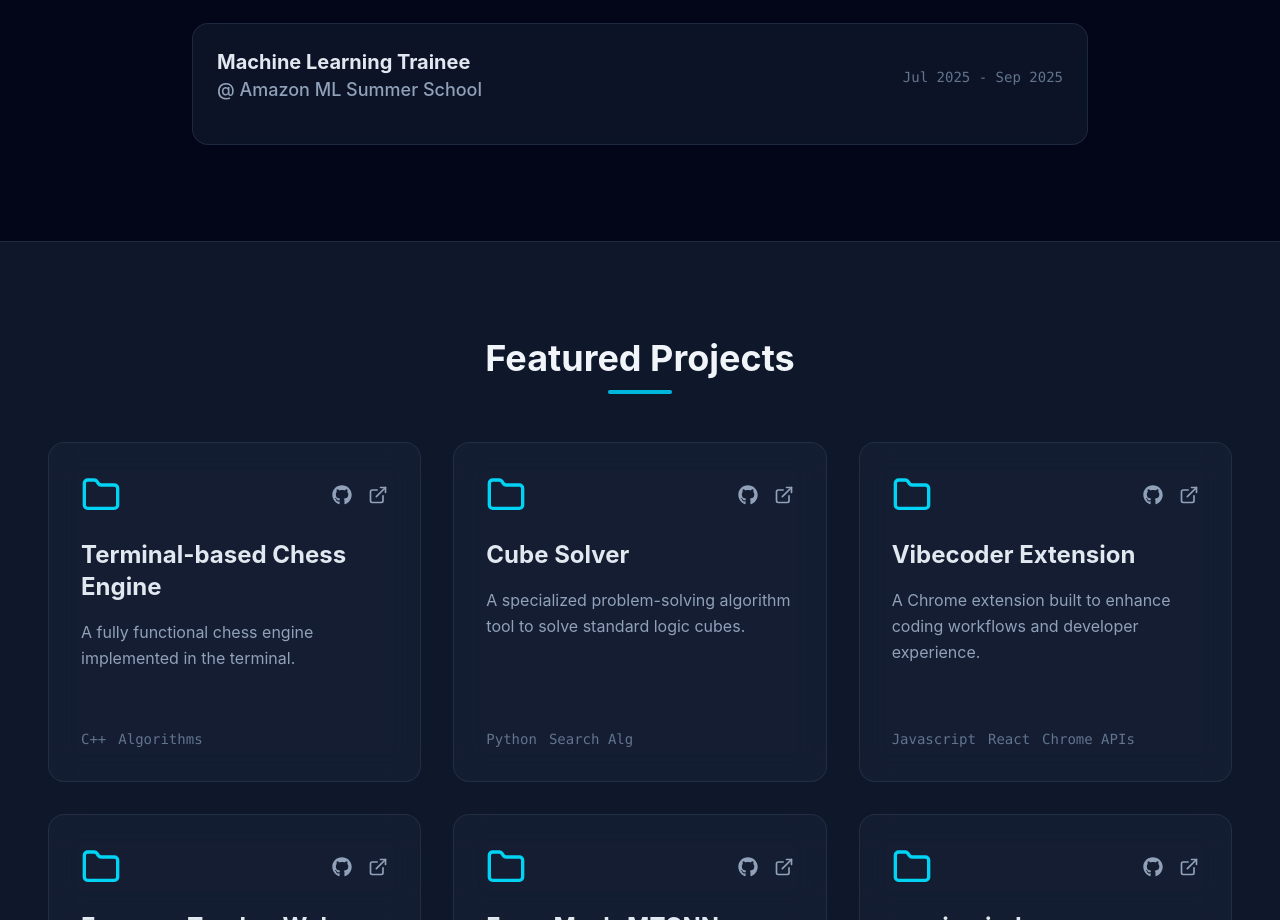
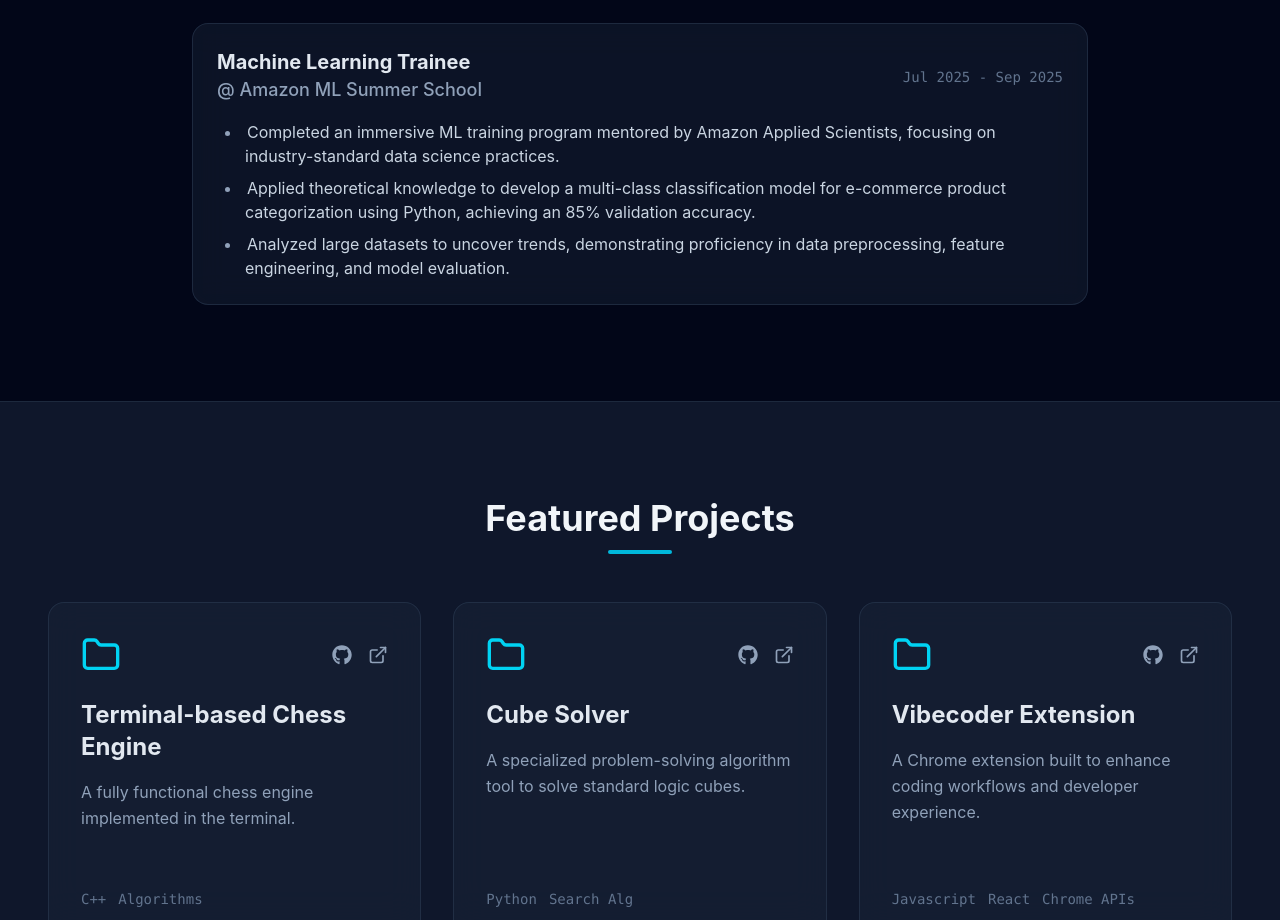
Before and after one commit to sahilgupta630/portfolio, a React app: page / in a window 1280 px wide. Shown: the part 2802-3722 px from the top of the page. Built offline with nearby package versions, Linux system fonts and the light colour scheme; the HTML template or start-up script is replaced by a standard one.

Commit message:
Update Machine Learning Trainee details

```diff
--- a/src/components/Experience.jsx
+++ b/src/components/Experience.jsx
@@ -44,6 +44,11 @@ export default function Experience() {
             role: "Machine Learning Trainee",
             company: "Amazon ML Summer School",
             duration: "Jul 2025 - Sep 2025",
+            description: [
+                "Completed an immersive ML training program mentored by Amazon Applied Scientists, focusing on industry-standard data science practices.",
+                "Applied theoretical knowledge to develop a multi-class classification model for e-commerce product categorization using Python, achieving an 85% validation accuracy.",
+                "Analyzed large datasets to uncover trends, demonstrating proficiency in data preprocessing, feature engineering, and model evaluation.",
+            ],
         },
     ];
 
```
